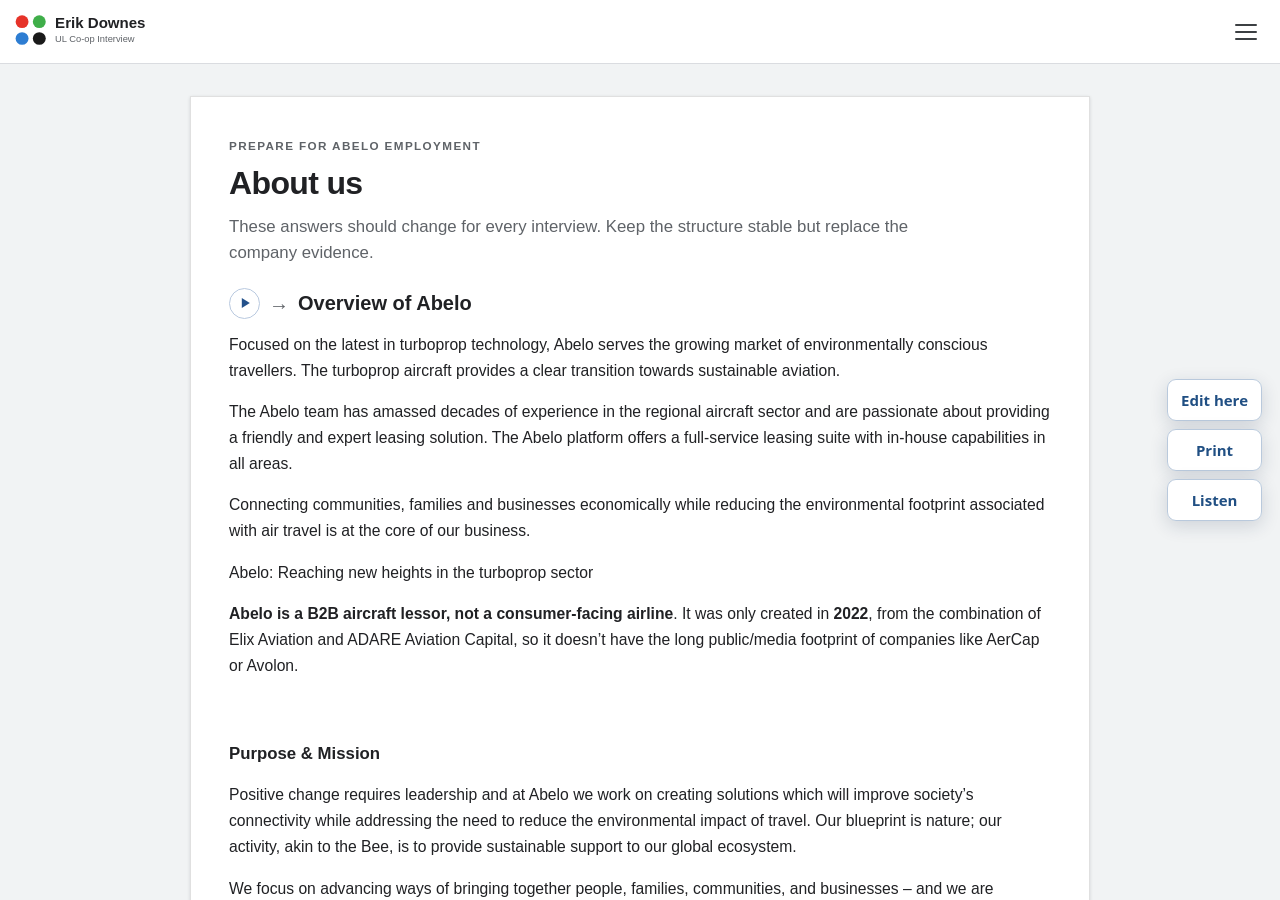
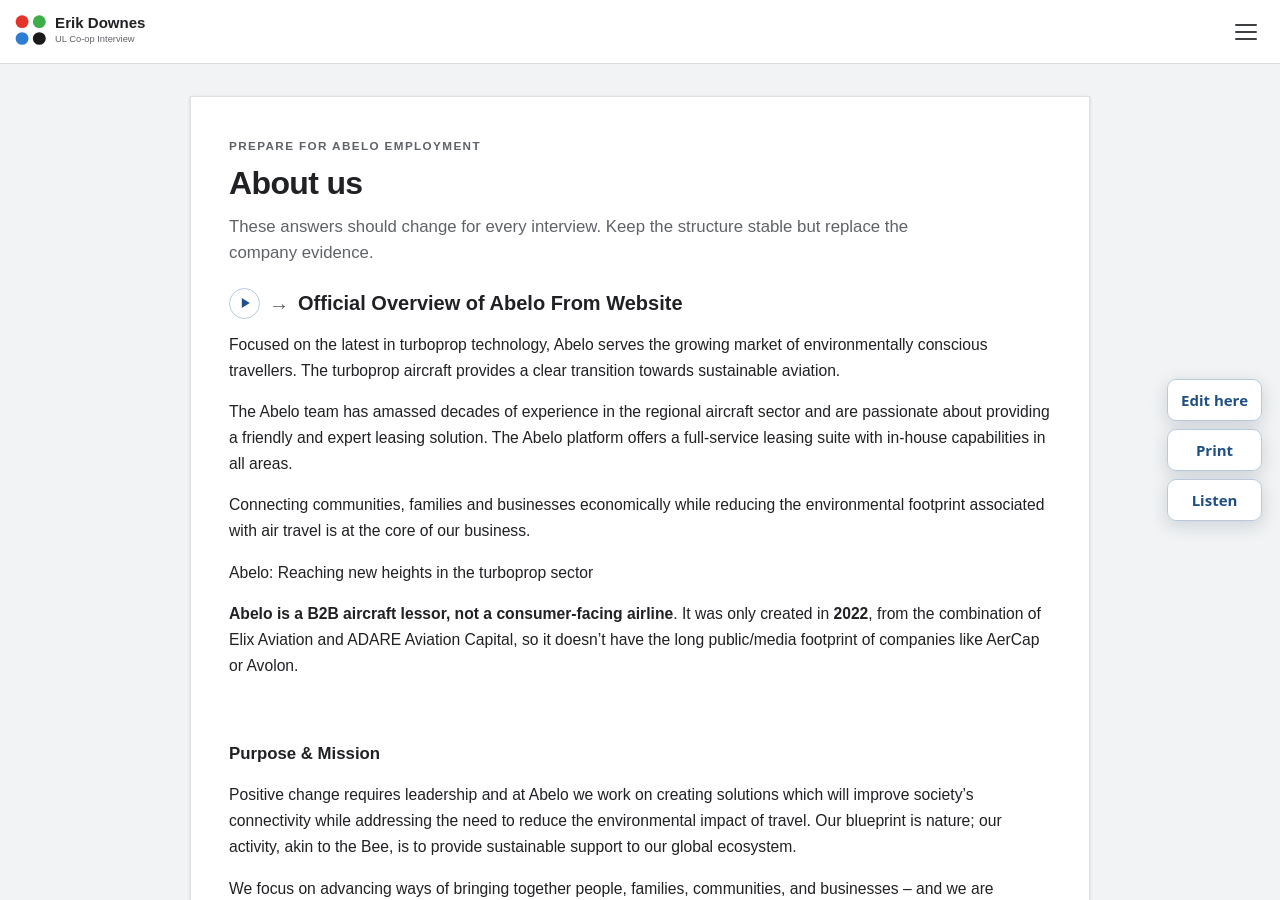
Before and after one commit to ronandownes/coop, a Jekyll site: the page built from company-role.md, in a window 1280 px wide and 900 px high. Built offline with Jekyll 4.4.1, drawn with Linux system fonts in a browser that asks for light colours.

Commit message:
Update company-role.md (via Pages CMS)

```diff
--- a/company-role.md
+++ b/company-role.md
@@ -6,7 +6,7 @@
 intro: These answers should change for every interview. Keep the structure
   stable but replace the company evidence.
 ---
-## Overview | Overview of Abelo
+## Overview | Official Overview of Abelo From Website
 
 Focused on the latest in turboprop technology, Abelo serves the growing market of environmentally conscious travellers. The turboprop aircraft provides a clear transition towards sustainable aviation.
 
```
